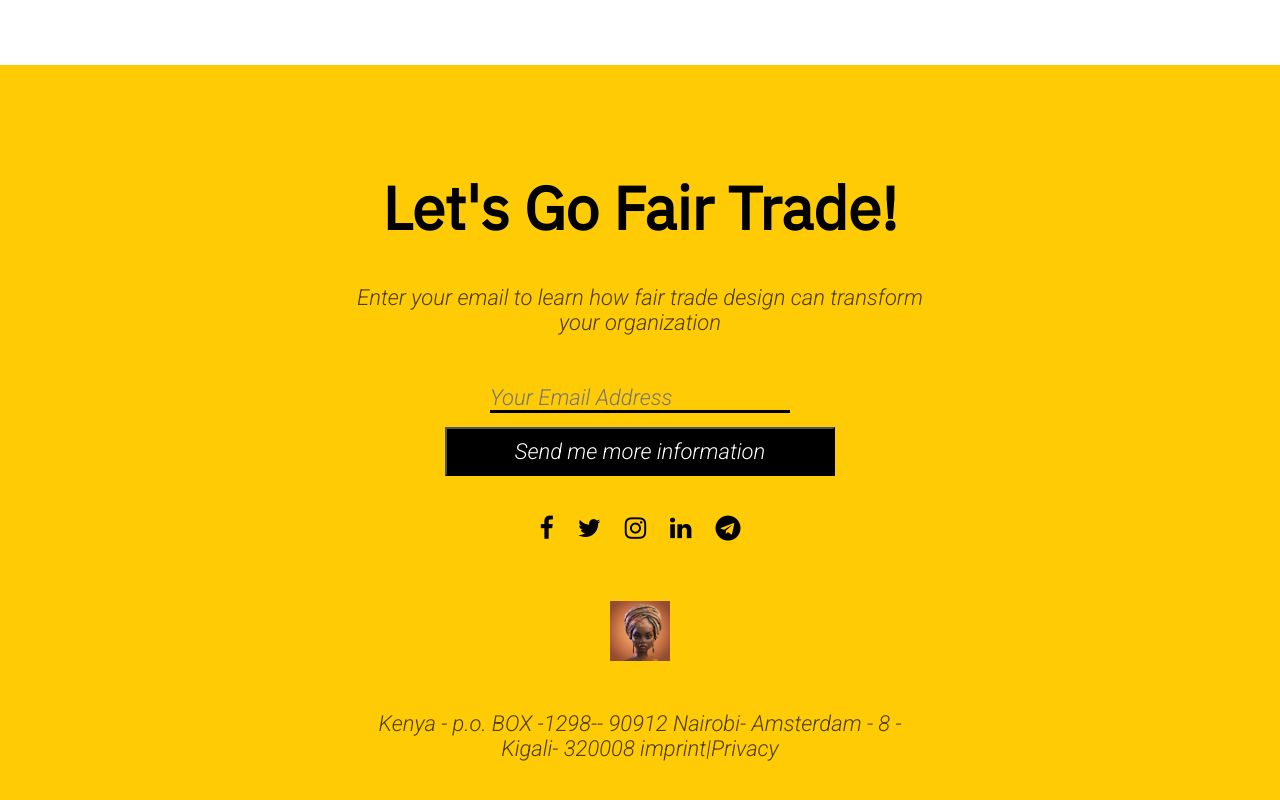
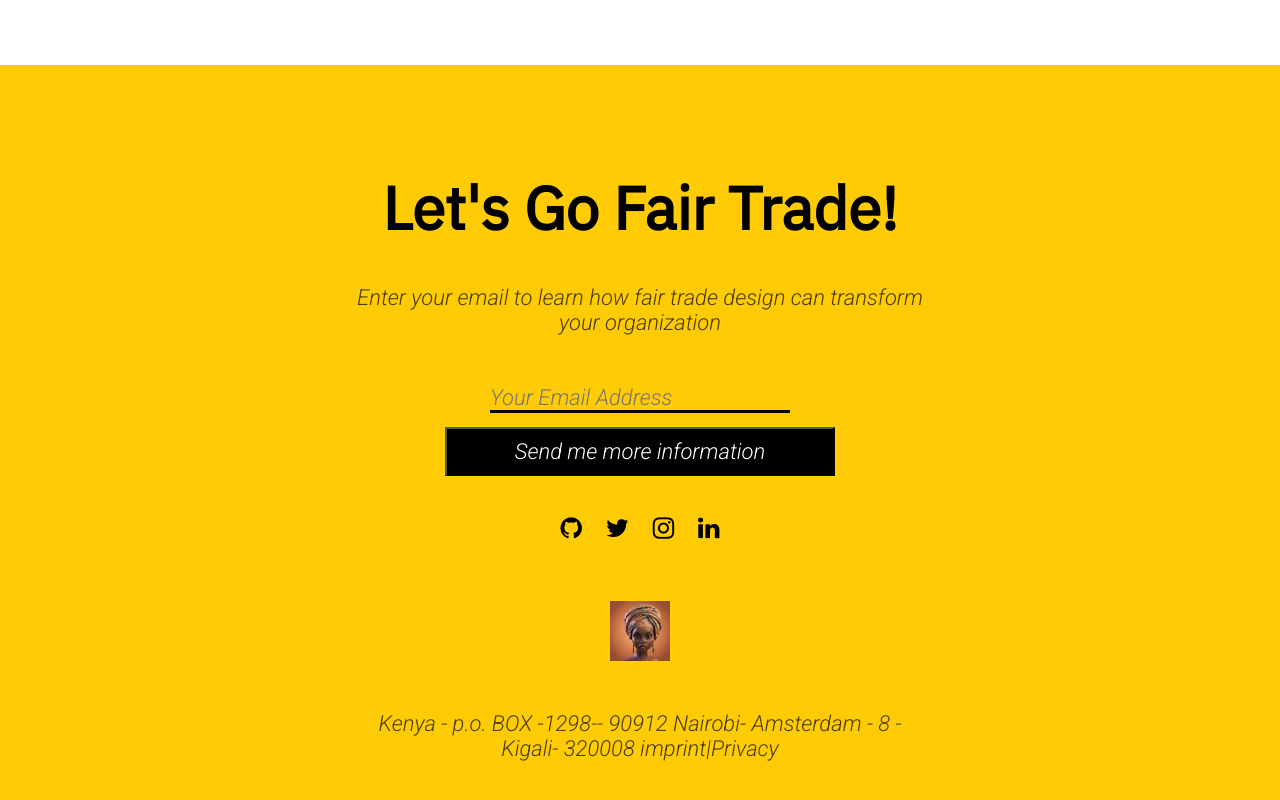
Before and after one commit to Nemwel-Boniface/nemwel-digital, a plain HTML site: page index.html in a window 1280 px wide. Shown: the part 9306-10106 px from the top of the page. Drawn offline with Linux system fonts and the light colour scheme; some packages are replaced by stand-ins of ours; a script that the page names is missing.

Commit message:
Update index.html

```diff
--- a/index.html
+++ b/index.html
@@ -419,7 +419,7 @@
            </div>
 
              <div class="footer-social-links">
-                 <a href="#"><i class="fa fa-facebook" aria-hidden="true"></i></a>
+                  <a href="https://github.com/Nemwel-Boniface" target="_blank"><i class="fa fa-github" aria-hidden="true"></i></a>
 
                  <a href="https://twitter.com/nemwel_bonie" target="_blank"><i class="fa fa-twitter" aria-hidden="true"></i></a>
 
@@ -427,7 +427,7 @@
 
                  <a href="https://www.linkedin.com/in/nemwel-nyandoro-aa1b2620b" target="_blank"><i class="fa fa-linkedin" aria-hidden="true"></i></a>
 
-                 <a href="#"><i class="fa fa-telegram" aria-hidden="true"></i></a>
+
              </div>
 
              <div class="footer-img">
```
